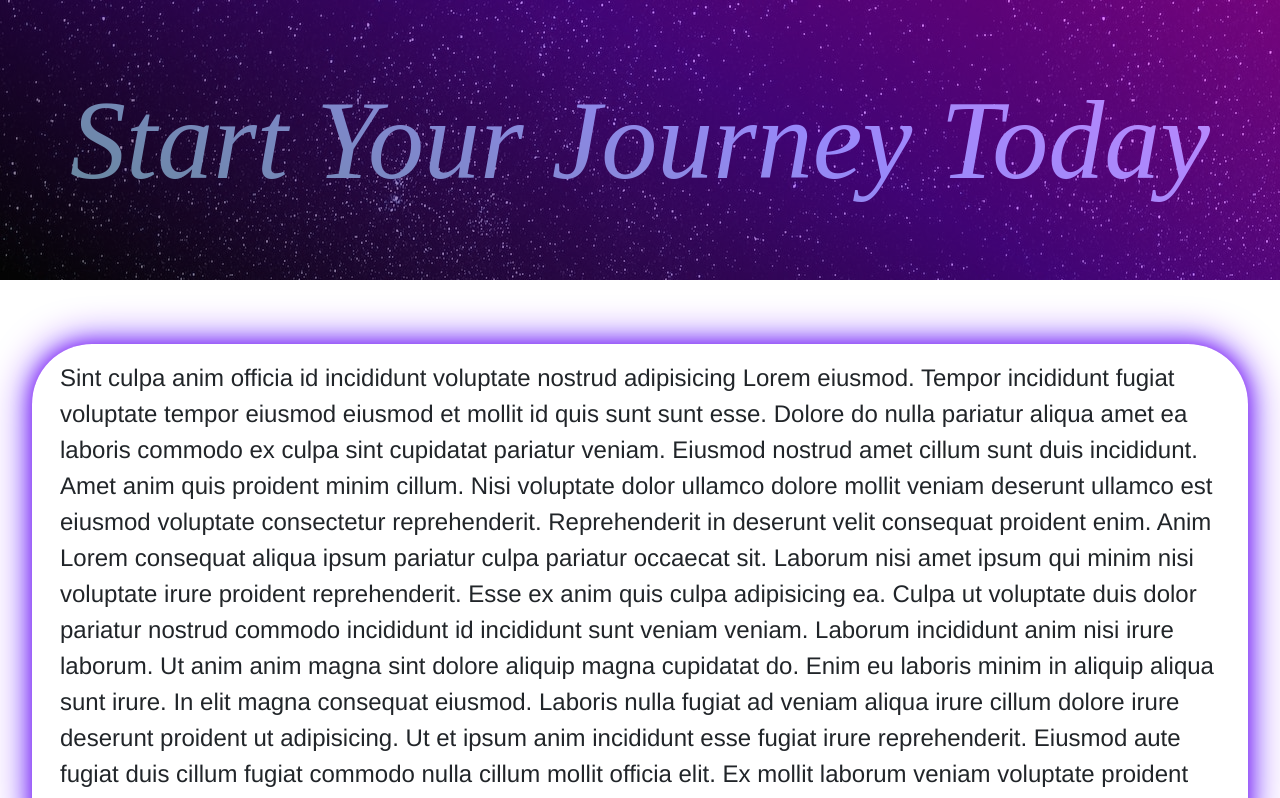
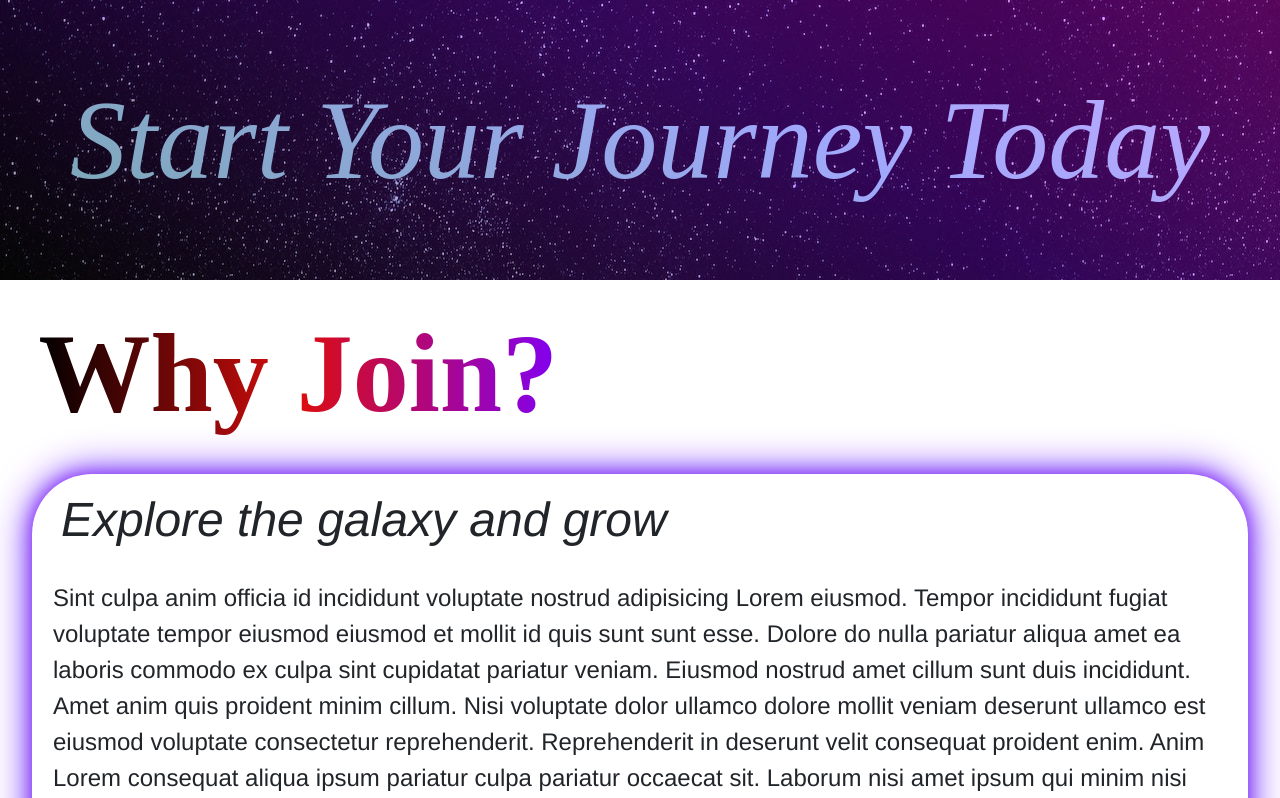
Before and after one commit to Brysonm77/FitnessTracker, a React (Create React App) app in the folder client/: page / in a window 1280 px wide. Shown: the top 798 px of the page. Built offline with nearby package versions, Linux system fonts and the light colour scheme.

Commit message:
Landing- title styling+ bubble formatting

```diff
--- a/client/src/assets/colors.ts
+++ b/client/src/assets/colors.ts
@@ -2,3 +2,5 @@ export const $purple = '#8100F2';
 export const $violet = '#EF00FF';
 export const $skyBlue = '#7CFCFF';
 export const $white = '#FFFFFF';
+export const $red = '#DC0D0D';
+// export const $darkBlye = '#2B00FF';
--- a/client/src/components/intro/component.tsx
+++ b/client/src/components/intro/component.tsx
@@ -5,13 +5,16 @@ import { useEffect, useState } from 'react';
 import Info from './info';
 
 const starAni = keyframes`
-  from { opacity: .1; color: ${$white}; }
-  to { opacity: .8; color: ${$skyBlue}; }
+  from { opacity: .4; color: ${$white}; }
+  to { opacity: .85; color: ${$skyBlue}; }
 `;
 
 const words = ['Start Your Journey Today', 'Be Better Than Yesterday', 'You Are Amazing'];
 
 const styles = {
+  landing: {
+    height: '120vh',
+  },
   background: css({
     position: 'relative',
     background: `linear-gradient(30deg, black 1%, ${$purple} 60%, ${$violet})`,
@@ -52,7 +55,7 @@ const Intro = () => {
   }, []);
 
   return (
-    <>
+    <div style={styles.landing}>
       <div css={styles.background}>
         <div css={styles.stars}>
           <div css={styles.text} key={currentWord}>
@@ -61,7 +64,7 @@ const Intro = () => {
         </div>
       </div>
       <Info />
-    </>
+    </div>
   );
 };
 
--- a/client/src/components/intro/info.tsx
+++ b/client/src/components/intro/info.tsx
@@ -1,15 +1,26 @@
 import { css } from '@emotion/react';
-import { $purple, $skyBlue, $violet } from '../../assets/colors';
+import { $red, $purple, $skyBlue, $violet } from '../../assets/colors';
 
 const styles = {
   bubbleOne: css({
     height: '50vh',
     width: '95vw',
-    marginTop: '5%',
+    marginTop: '2%',
     marginLeft: '2.5%',
     borderRadius: '20px',
     display: 'flex',
     justifyContent: 'center',
+  }),
+  title: css({
+    fontSize: '7rem',
+    fontFamily: 'playfair',
+    fontWeight: 600,
+    marginLeft: '3%',
+    marginTop: '2%',
+    background: `-webkit-linear-gradient(left,  black, ${$red}, ${$purple} )`,
+    backgroundClip: 'text',
+    color: 'transparent',
+    display: 'inline-block',
   }),
   border: css({
     border: '1px solid transparent',
@@ -20,18 +31,26 @@ const styles = {
       0 0 40px ${$violet}
     `,
   }),
+  head: css({
+    padding: '1rem',
+    fontSize: '3rem',
+    fontStyle: 'italic',
+    fontFamily: 'helvetica',
+  }),
   para: css({
     fontSize: '1.5rem',
     fontFamily: 'helvetica',
-    padding: '15px',
+    padding: '.5rem',
   }),
 };
 
 const Info = () => {
   return (
     <div>
+      <h1 css={styles.title}>Why Join?</h1>
       <div className="row" css={styles.bubbleOne}>
         <div css={styles.border}>
+          <h2 css={styles.head}>Explore the galaxy and grow </h2>
           <p className="d-flex justify-content-center" css={styles.para}>
             Sint culpa anim officia id incididunt voluptate nostrud adipisicing Lorem eiusmod. Tempor incididunt fugiat
             voluptate tempor eiusmod eiusmod et mollit id quis sunt sunt esse. Dolore do nulla pariatur aliqua amet ea
```
